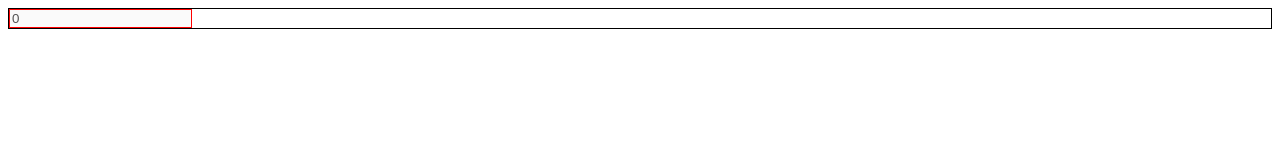
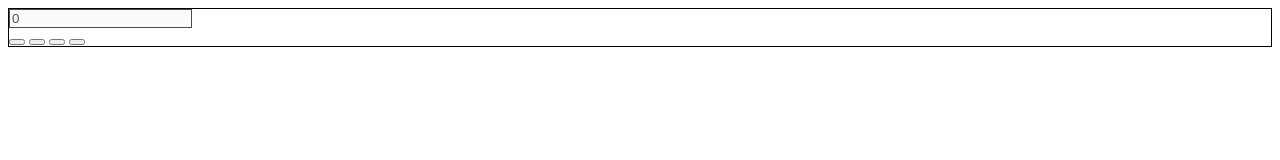
Before and after one commit to pradnya-gawai/calculator, a plain HTML site: page index.html in a window 1280 px wide. Drawn offline with Linux system fonts and the light colour scheme.

Commit message:
operator buttons added

```diff
--- a/index.html
+++ b/index.html
@@ -9,6 +9,12 @@
 <body>
 	<div class="calculator">
 		<input type="text" class="calculator-screen" value="0" disabled>
+		<div class="calculator-keys">
+			<button type="button" class="operator" value ="+"></button>
+			<button type="button" class="operator" value="-" ></button>
+			<button type="button" class="operator" value="*"></button>
+			<button type="button" class="operator" value="/"></button>
+		</div>
 
 	</div>
 
```
